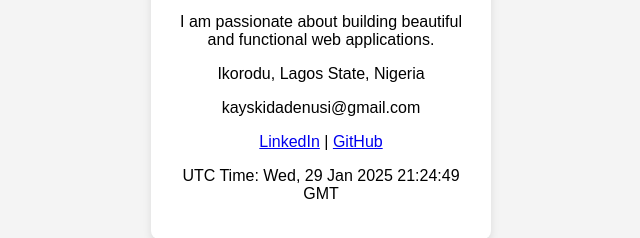
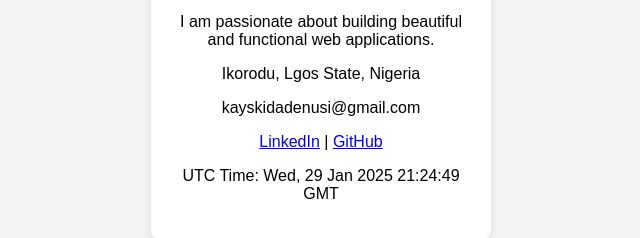
Before and after one commit to Yungflashh/Hng_task_day_one, a plain HTML site: page index.html in a window 1280 px wide. Shown: the part 459-697 px from the top of the page, 319-959 px from the left. Drawn offline with Linux system fonts and the light colour scheme.

Commit message:
added an update

```diff
--- a/index.html
+++ b/index.html
@@ -34,7 +34,7 @@
         <h2 data-testid="fullName">Adenusi Oluwakayode David</h2>
         <p data-testid="jobTitle">Frontend Developer</p>
         <p data-testid="shortBio">I am passionate about building beautiful and functional web applications.</p>
-        <p data-testid="currentLocation">Ikorodu, Lagos State, Nigeria</p>
+        <p data-testid="currentLocation">Ikorodu, Lgos State, Nigeria</p>
         <p data-testid="emailAddress">kayskidadenusi@gmail.com</p>
         <div data-testid="socialLinks">
             <a href="https://linkedin.com/in/kayodeadenusi">LinkedIn</a> |
```
